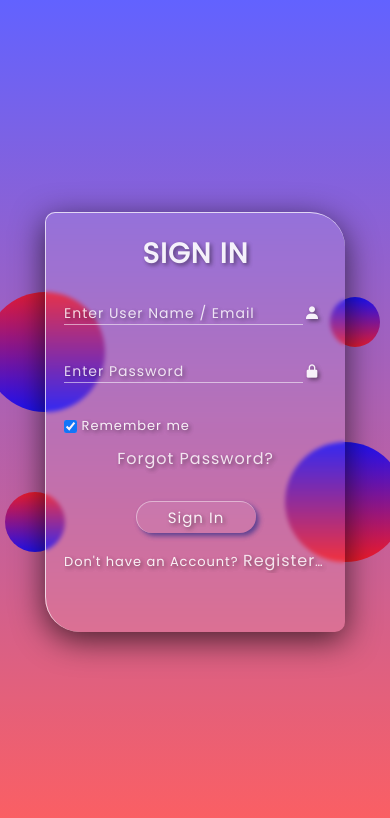
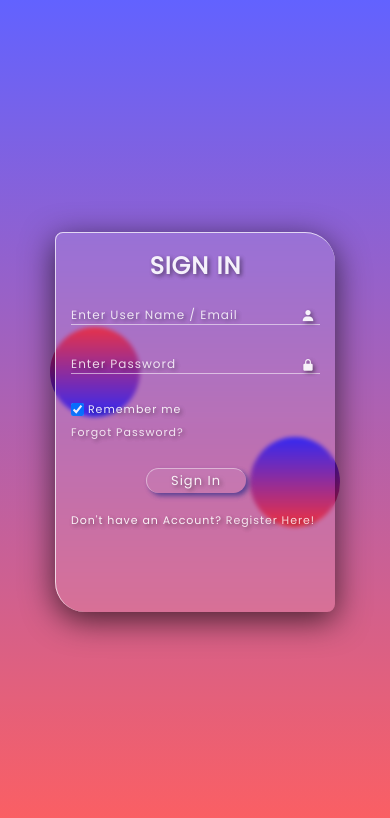
Before and after one commit to jabayazhini-ag/Glassmorphism-SignIn-Form--HTML-CSS, a plain HTML site: page index.html in a window 390 px wide. Drawn offline with nearby package versions, Linux system fonts and the light colour scheme.

Commit message:
Updated with New Media Queries, overflow in .container in CSS

```diff
--- a/styles.css
+++ b/styles.css
@@ -14,6 +14,7 @@
     display: flex;
     justify-content: center;
     align-items: center;
+    overflow: hidden;
 }
 
 .container::before {
@@ -256,9 +257,6 @@ button:hover {
 
 /* Media Queries for Responsiveness */
 
-/* Large screens (standard desktop view - your current styling works well here) */
-/* No changes needed for screens above 1024px */
-
 /* Medium-sized screens (small desktops, laptops) */
 @media screen and (max-width: 1024px) {
     .container::before {
@@ -279,10 +277,43 @@ button:hover {
         width: 100px;
     }
 
+    .container .ball-2 {
+        transform: translate(250px, -230px);
+        height: 130px;
+        width: 130px;
+    }
+
+    .container .ball-3 {
+        transform: translate(-250px, 230px);
+        height: 130px;
+        width: 130px;
+    }
+
+    .container .ball-4 {
+        transform: translate(160px, 200px);
+        height: 110px;
+        width: 110px;
+    }
+
+    .container .ball-5 {
+        transform: translate(-160px, -200px);
+        height: 110px;
+        width: 110px;
+    }
+
     .container .ball-6 {
         transform: translate(450px, -180px);
         height: 80px;
         width: 80px;
+    }
+
+    .container form {
+        width: 370px;
+        height: 480px;
+    }
+
+    h1 {
+        font-size: 32px;
     }
 }
 
@@ -340,119 +371,107 @@ button:hover {
         height: 70px;
         width: 70px;
     }
+
+    h1 {
+        font-size: 30px; /* Further reduced */
+    }
+
+    .input-box input {
+        font-size: 14px; /* Further reduced */
+        margin: 22px; /* Adjusted margin */
+    }
+
+    .input-box i {
+        font-size: 16px; /* Further reduced */
+        transform: translateY(25px); /* Adjusted alignment */
+        right: 30px; /* Adjusted position */
+    }
+
+    .remember-forgot {
+        margin: 25px 22px; /* Adjusted margin */
+        font-size: 14px; /* Consistent font size */
+    }
+
+    .remember-forgot a {
+        font-size: 14px; /* Consistent font size */
+    }
+
+    button {
+        width: 130px; /* Slightly smaller button */
+        font-size: 15px; /* Slightly smaller text */
+        margin: 25px auto; /* Adjusted margin */
+    }
+
+    .register-link p {
+        font-size: 14px; /* Consistent font size */
+        margin: 22px; /* Adjusted margin */
+    }
+
+    .register-link a {
+        font-size: 14px; /* Consistent font size */
+    }
 }
 
-/* Mobile phones (landscape) */
+/* Mobile phones (landscape) and smaller tablets */
 @media screen and (max-width: 576px) {
     h1 {
-        font-size: 30px;
+        font-size: 28px; /* Reduced for smaller screens */
+        margin-top: 20px; /* Adjusted margin */
+        margin-bottom: 10px; /* Adjusted margin */
     }
 
     .container form {
-        width: 320px;
-        height: 450px;
-        border-radius: 12px 40px;
+        width: 90%; /* Use percentage for better flexibility */
+        max-width: 320px; /* Set a max-width to prevent it from getting too wide on slightly larger small screens */
+        height: 420px; /* Reduced height */
+        border-radius: 10px 35px; /* Slightly smaller border radius */
     }
 
     .input-box input {
-        width: 80%;
-        margin: 20px;
-        font-size: 15px;
+        width: calc(100% - 40px); /* Calculate width dynamically, accounting for margins */
+        margin: 18px 20px; /* Adjusted margins for smaller screens */
+        font-size: 13px; /* Smaller font size */
     }
 
     .input-box i {
-        right: 30px;
-        transform: translateY(23px);
+        right: 25px; /* Adjusted position */
+        transform: translateY(20px); /* Adjusted alignment */
+        font-size: 15px; /* Smaller icon size */
     }
 
     .remember-forgot {
-        margin: 20px 20px 20px 20px;
-        font-size: 14px;
+        margin: 18px 20px 18px 20px; /* Adjusted margins */
+        font-size: 12px; /* Smaller font size for options */
+        flex-direction: column; /* Stack elements vertically to prevent overflow */
+        gap: 8px; /* Space between stacked elements */
+    }
+
+    .remember-forgot a {
+        font-size: 12px; /* Smaller font size for link */
+        text-align: left; /* Align link to the left when stacked */
+    }
+
+    button {
+        width: 110px; /* Smaller button */
+        margin: 20px auto 15px auto; /* Adjusted margin */
+        font-size: 14px; /* Smaller text */
+        padding: 3px 5px; /* Smaller padding */
     }
 
     .register-link p {
-        font-size: 14px;
-        margin-left: 20px;
-        margin-right: 20px;
-        margin-bottom: 20px;
+        font-size: 12px; /* Smaller font size */
+        margin: 15px 20px 20px 20px; /* Adjusted margins */
+        white-space: normal; /* Allow text to wrap */
+        overflow: visible; /* Ensure all text is visible if it wraps */
+        text-overflow: clip; /* Prevent ellipsis if text wraps */
+        line-height: 1.4; /* Improve readability of wrapped text */
     }
 
-    /* Adjust decorative elements */
-    .container::before,
-    .container::after {
-        height: 150px;
-        width: 150px;
+    .register-link a {
+        font-size: 12px; /* Smaller font size */
     }
 
-    .container::before {
-        transform: translate(-200px, -80px);
-    }
-
-    .container::after {
-        transform: translate(200px, 100px);
-    }
-
-    /* Adjust or hide some balls for cleaner mobile view */
-    .container .ball-1 {
-        transform: translate(-220px, 130px);
-        height: 70px;
-        width: 70px;
-    }
-
-    .container .ball-6 {
-        transform: translate(220px, -130px);
-        height: 60px;
-        width: 60px;
-    }
-}
-
-/* Mobile phones (portrait) */
-@media screen and (max-width: 400px) {
-    .container form {
-        width: 92%;
-        max-width: 300px;
-        height: 420px;
-        border-radius: 10px 35px;
-    }
-
-    h1 {
-        font-size: 28px;
-        margin-top: 20px;
-        margin-bottom: 10px;
-    }
-
-    .input-box input {
-        font-size: 14px;
-        margin: 18px;
-    }
-
-    .input-box i {
-        right: 25px;
-        font-size: 16px;
-        transform: translateY(20px);
-    }
-
-    .remember-forgot {
-        margin: 15px 18px 15px 18px;
-        font-size: 13px;
-        flex-direction: column;
-        gap: 10px;
-    }
-
-    button {
-        width: 120px;
-        margin: 15px auto 15px auto;
-        font-size: 15px;
-    }
-
-    .register-link p {
-        font-size: 13px;
-        margin-left: 18px;
-        margin-right: 18px;
-        margin-bottom: 18px;
-    }
-
-    /* Further adjust decorative elements */
+    /* Adjust decorative elements for smaller screens */
     .container::before,
     .container::after {
         height: 120px;
@@ -460,14 +479,99 @@ button:hover {
     }
 
     .container::before {
-        transform: translate(-150px, -70px);
+        transform: translate(-180px, -70px);
     }
 
     .container::after {
-        transform: translate(150px, 80px);
+        transform: translate(180px, 90px);
     }
 
-    /* Simplify background by hiding some decorative elements */
+    /* Hide most balls for cleaner mobile view */
+    .container .ball-1,
+    .container .ball-2,
+    .container .ball-3,
+    .container .ball-4,
+    .container .ball-5 {
+        display: none; /* Hide all but ball-6 (if desired, can show 1 or 6) */
+    }
+
+    .container .ball-6 {
+        transform: translate(180px, -110px); /* Adjust position for single ball */
+        height: 50px;
+        width: 50px;
+    }
+}
+
+/* Mobile phones (portrait) and very small devices */
+@media screen and (max-width: 400px) {
+    .container form {
+        width: 95%; /* Make it take almost full width */
+        max-width: 280px; /* Max width to prevent stretching on slightly larger small devices */
+        height: 380px; /* Significantly reduced height */
+        border-radius: 8px 30px; /* Smaller border radius */
+    }
+
+    h1 {
+        font-size: 24px; /* Even smaller font size */
+        margin-top: 15px;
+        margin-bottom: 8px;
+    }
+
+    .input-box input {
+        width: calc(100% - 30px); /* Adjusted width for tighter space */
+        margin: 15px 15px; /* Tighter margins */
+        font-size: 12px; /* Smallest input font size */
+    }
+
+    .input-box i {
+        right: 20px; /* Adjusted icon position */
+        transform: translateY(18px); /* Adjusted alignment */
+        font-size: 14px; /* Smallest icon size */
+    }
+
+    .remember-forgot {
+        margin: 12px 15px; /* Tighter margins */
+        font-size: 11px; /* Smallest font size for remember me/forgot password */
+        gap: 6px; /* Tighter gap */
+    }
+
+    .remember-forgot a {
+        font-size: 11px; /* Smallest font size */
+    }
+
+    button {
+        width: 100px; /* Smallest button */
+        margin: 15px auto 10px auto; /* Tighter margins */
+        font-size: 13px; /* Smallest button text */
+        padding: 2px 4px; /* Smallest padding */
+    }
+
+    .register-link p {
+        font-size: 11px; /* Smallest font size */
+        margin: 10px 15px 15px 15px; /* Tighter margins */
+    }
+
+    .register-link a {
+        font-size: 11px; /* Smallest font size */
+    }
+
+    /* Minimal decorative elements for very small screens */
+    .container::before,
+    .container::after {
+        height: 90px;
+        width: 90px;
+    }
+
+    .container::before {
+        transform: translate(-100px, -50px);
+    }
+
+    .container::after {
+        transform: translate(100px, 60px);
+    }
+
+    /* Ensure all other balls are hidden if not already */
+    .container .ball-1,
     .container .ball-2,
     .container .ball-3,
     .container .ball-4,
@@ -475,53 +579,7 @@ button:hover {
         display: none;
     }
 
-    .container .ball-1 {
-        transform: translate(-160px, 100px);
-        height: 60px;
-        width: 60px;
-    }
-
     .container .ball-6 {
-        transform: translate(160px, -100px);
-        height: 50px;
-        width: 50px;
+        display: none; /* Hide even this ball for extremely small screens */
     }
 }
-
-/* Very small devices */
-@media screen and (max-width: 320px) {
-    .container form {
-        width: 90%;
-        height: 400px;
-        border-radius: 8px 30px;
-    }
-
-    h1 {
-        font-size: 26px;
-    }
-
-    .input-box input {
-        width: 78%;
-        margin: 15px;
-    }
-
-    .input-box i {
-        right: 22px;
-        transform: translateY(17px);
-    }
-
-    /* Further simplify background by reducing size of remaining elements */
-    .container::before,
-    .container::after {
-        height: 100px;
-        width: 100px;
-    }
-
-    .container::before {
-        transform: translate(-120px, -60px);
-    }
-
-    .container::after {
-        transform: translate(120px, 70px);
-    }
-}
```
